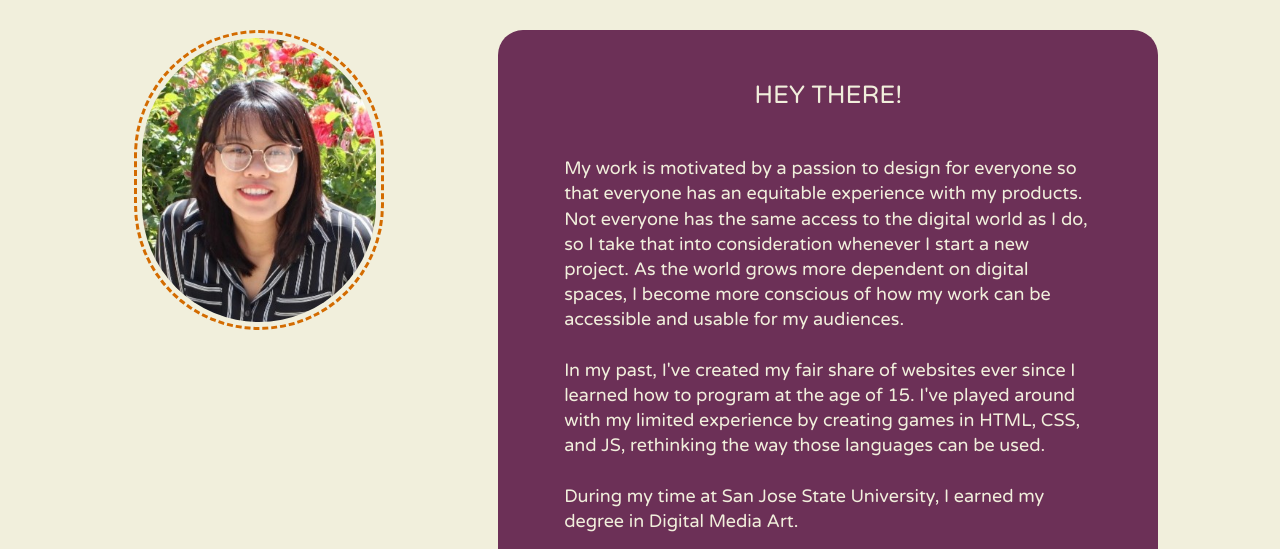
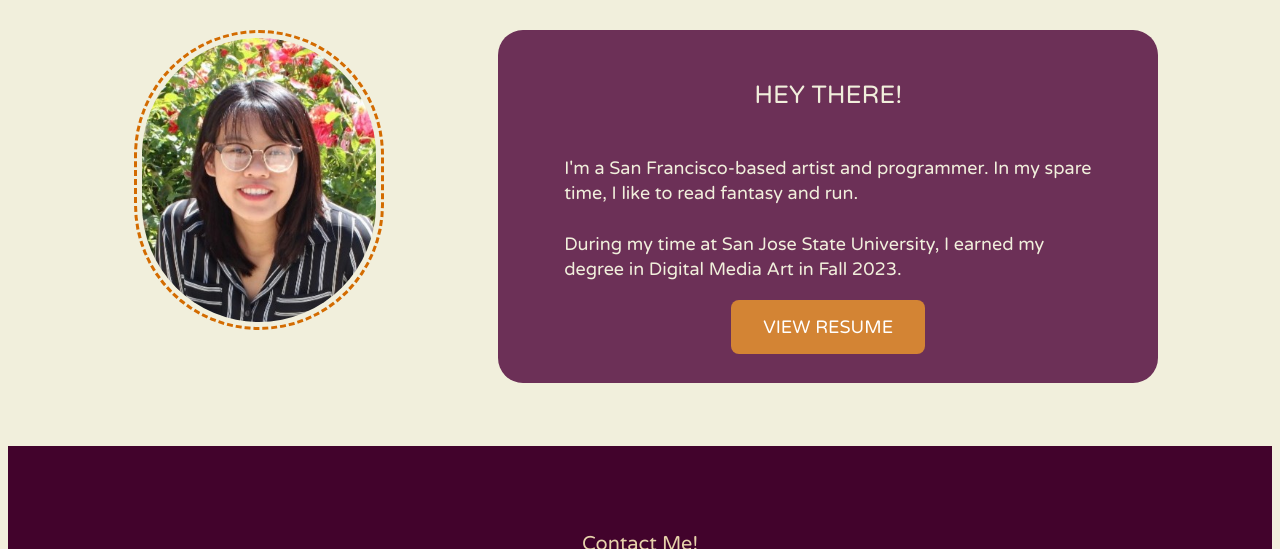
Before and after one commit to blueMothy06/portfolio-main, a plain HTML site: page pages/about.html in a window 1280 px wide. Shown: the part 106-655 px from the top of the page. Drawn offline with Linux system fonts and the light colour scheme.

Commit message:
slight edits

```diff
--- a/pages/about.html
+++ b/pages/about.html
@@ -33,7 +33,9 @@
                 <p style="text-transform: uppercase; color: #F1EFDC; max-width: 100%; font-size:25px;">
                     Hey there!
                 <p style="color:#F1EFDC;">
-                    My work is motivated by a passion to design for everyone so that
+                    I'm a San Francisco-based artist and programmer. In my spare time, I like to read fantasy and run.
+
+                    <!-- My work is motivated by a passion to design for everyone so that
                     everyone has an equitable experience with my products. Not everyone has the same access to the
                     digital world as I do, so I take that into consideration whenever I start a new project. As the
                     world grows more dependent on digital spaces, I become more conscious of how my work can be
@@ -42,15 +44,15 @@
                     <br>
                     In my past, I've created my fair share of websites ever since I learned how to
                     program at the age of 15. I've played around with my limited experience by creating games in HTML,
-                    CSS, and JS, rethinking the way those languages can be used.
+                    CSS, and JS, rethinking the way those languages can be used. -->
+                    <!-- <br>
+                    <br>
+                    In my graphic and UI design experience, I started off with Canva, until I learned about my other
+                    options. Nowadays, I predominantly use Figma to prototype designs and Illustrator for final
+                    versions. -->
                     <br>
                     <br>
-                    <!-- In my graphic and UI design experience, I started off with Canva, until I learned about my other
-                    options. Nowadays, I predominantly use Figma to prototype designs and Illustrator for final
-                    versions.
-                    <br>
-                    <br> -->
-                    During my time at San Jose State University, I earned my degree in Digital Media Art.
+                    During my time at San Jose State University, I earned my degree in Digital Media Art in Fall 2023.
                 </p>
 
 
```
Also changed, not shown: index.html (+2 -2 lines).
